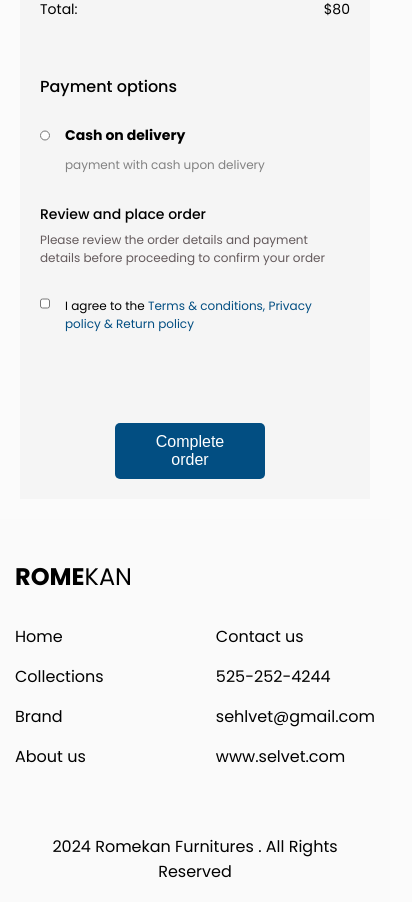
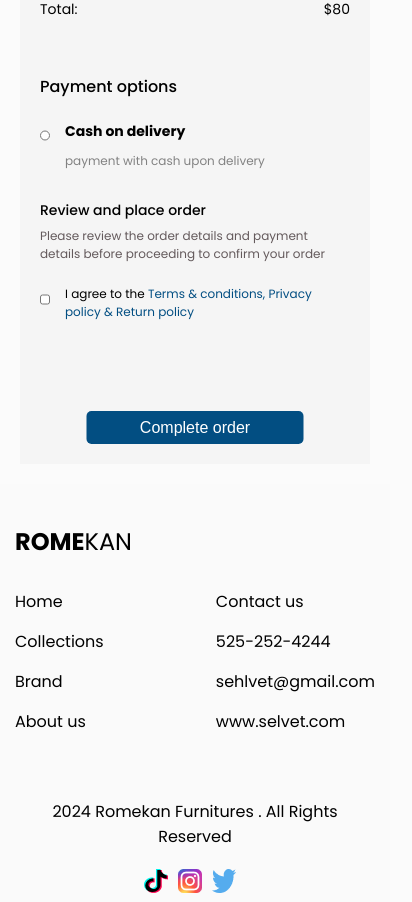
Before and after one commit to jubrealguy/shopping-app, a React (Create React App) app: page /#/cart/checkout in a window 390 px wide. Shown: the part 1540-2442 px from the top of the page, 412 px wide, since content can reach past the window. Built offline with nearby package versions, Linux system fonts and the light colour scheme.

Commit message:
tried subrouting

```diff
--- a/src/App.css
+++ b/src/App.css
@@ -909,11 +909,14 @@
   display: block;
 }
 
+.summary__form label {
+  margin-top: -.8rem;
+}
+
 .summary__form label span:first-child {
   font-size: 1.6rem;
   font-weight: 700;
   margin-bottom: 1rem;
-  margin-top: -.4rem;
 }
 
 .summary__form label span:last-child {
@@ -950,8 +953,8 @@
   color: #024E82;
 }
 
-.summary__payment button {
-  padding: 1rem 3rem;
+.checkout__summary button {
+  padding: 1rem 4rem;
   background: #024E82;
   color: #ffffff;
   font-size: 1.6rem;
@@ -1013,8 +1016,10 @@
     font-size: 1.2rem;
   }
 
-  .summary__payment button {
+  .checkout__summary button {
     margin-top: 6rem;
+    padding: .75rem 3rem;
+    width: 70%;
   }
 }
 
--- a/src/components/Checkout.js
+++ b/src/components/Checkout.js
@@ -85,8 +85,8 @@
                         <input type="checkbox" />
                         <label>I agree to the <a href="##">Terms & conditions, Privacy policy & Return policy</a></label>
                     </div>
-                    <button>Complete order</button>
                 </div>
+                <button>Complete order</button>
             </div>
         </div>
     )
```
Also changed, not shown: src/components/Main.js (+7 -1 lines).
